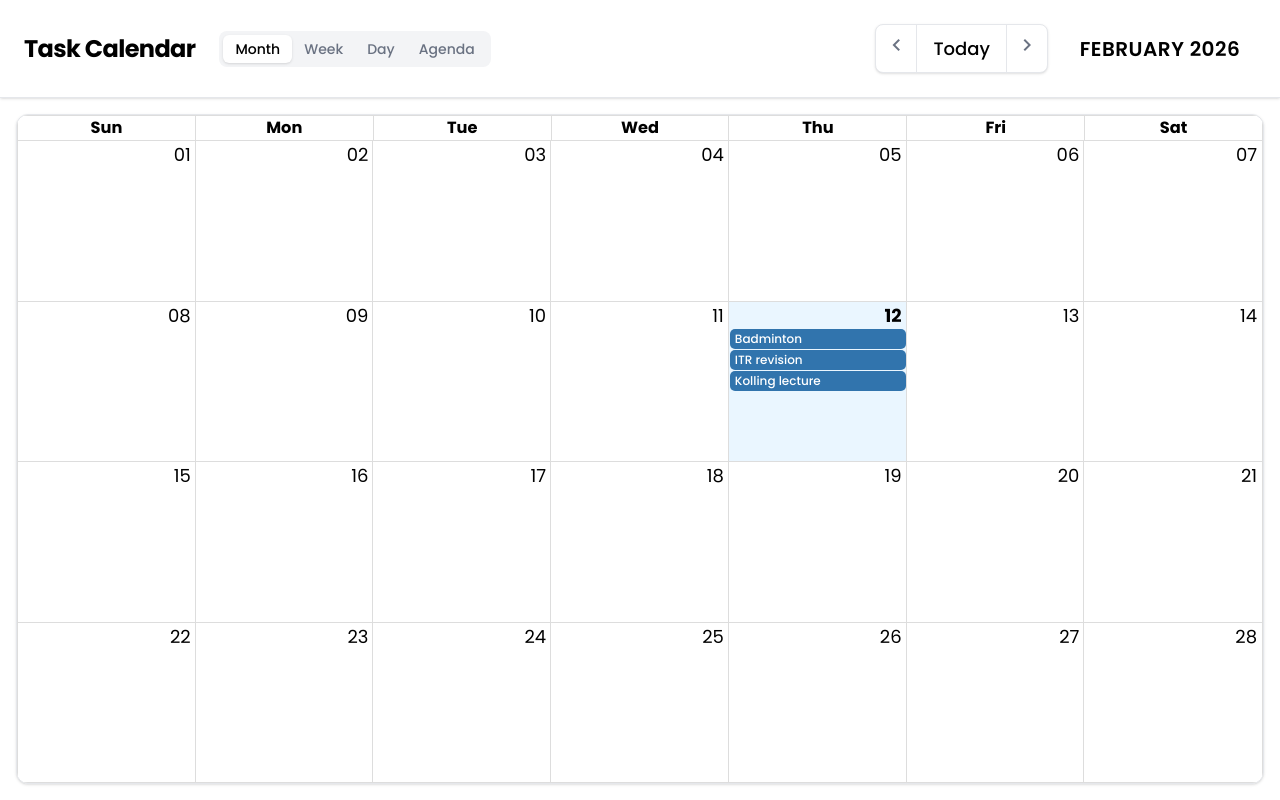
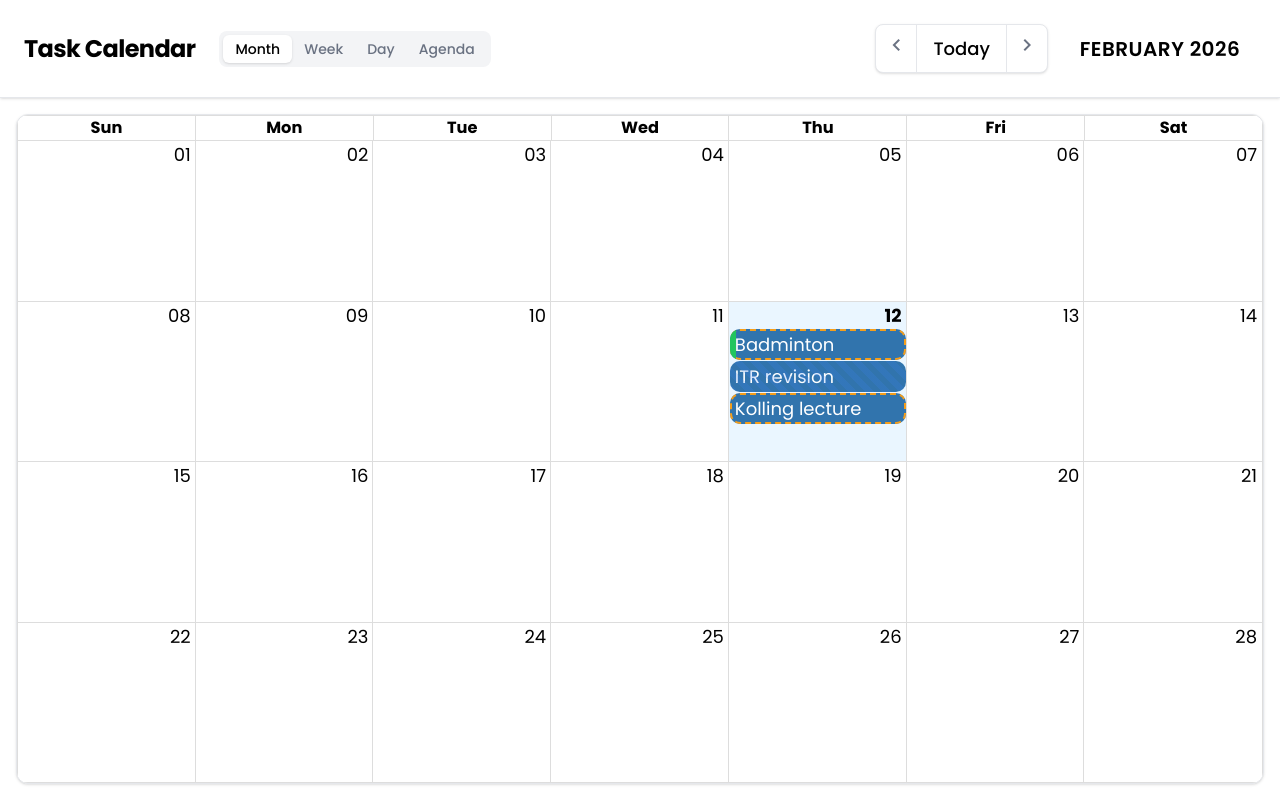
Before and after one commit to yale210/timely, a React (Vite) app in the folder frontend/: page /calendar in a window 1280 px wide. Built offline with nearby package versions, Linux system fonts and the light colour scheme; no server answers.

Commit message:
Css change

```diff
--- a/frontend/src/index.css
+++ b/frontend/src/index.css
@@ -31,6 +31,7 @@
 }
 
 .event-slot {
+  position:relative;
   border-radius: 10px;
   overflow: hidden;
 }
@@ -46,6 +47,7 @@
 
 .event-slot.is-split{
   outline: 2px dashed #f59e1b;
+  outline-offset: -2px;
 }
 
 .event-slot.is-onego::after{
@@ -57,13 +59,14 @@
     rgba(59, 130, 246, 0.18),
     rgba(59, 130, 246, 0.18) 6px,
     rgba(59, 130, 246, 0.00) 6px,
-    rgba(59, 130, 246, 0.00) 12px,
+    rgba(59, 130, 246, 0.00) 12px
   );
   pointer-events: none;
 }
 
 .event-slot.is-completed {
   opacity: 0.55;
+}
 /* Use Google-hosted decorative font 'Pacifico' for headings. */
 .font-young-coconut {
   font-family: 'Pacifico', "Poppins", system-ui, sans-serif;
@@ -85,4 +88,4 @@
 
 ::-webkit-scrollbar-thumb:hover {
   background: #94a3b8;
-}}
+}
--- a/frontend/src/pages/Calendar.tsx
+++ b/frontend/src/pages/Calendar.tsx
@@ -23,6 +23,7 @@ split,
 one-go
 */
 import { TaskSidebar } from "../components";
+import "../index.css"
 import AppLayout from "../layouts/AppLayout";
 import * as taskService from "../services/taskService";
 import { type Task, type Category, type TaskSubmission } from "../types";
@@ -105,6 +106,7 @@ const CalendarPage = () => {
       const data = await taskService.getCategories();
       setCategories(data);
     } catch (err) {
+      setCategories([])
       console.error(err);
     }
   }, []);
@@ -181,6 +183,7 @@ const CalendarPage = () => {
     repeat: index%3==0,
     split: index%2==0,
     setTime: index%3==1,
+    oneGo: index%3==1,
     allDay: moment(task.deadline).diff(moment(task.start_time), "hours") >= 24,
   }));
   return (
@@ -278,15 +281,24 @@ const CalendarPage = () => {
               onSelectEvent={handleSelectEvent}
               toolbar={false}
               className="h-full"
-              eventPropGetter={() => ({
-                className:
+              eventPropGetter={(event: any) => {
+                /*className:
                   "bg-blue-100 text-blue-700 font-medium border-l-4 border-blue-500 rounded-md px-2 py-1 text-xs",
                 style: {
                   backgroundColor: undefined,
                   color: undefined,
                   border: undefined,
-                },
-              })}
+                },*/
+                const className=[
+                  "event-slot",
+                  event.repeat ? "is-repeat": "",
+                  event.split ? "is-split" : "",
+                  event.oneGo ? "is-onego" : "",
+                ]
+                .filter(Boolean)
+                .join(" ");
+                return { className };
+              }}
             />
           </div>
         </main>
```
